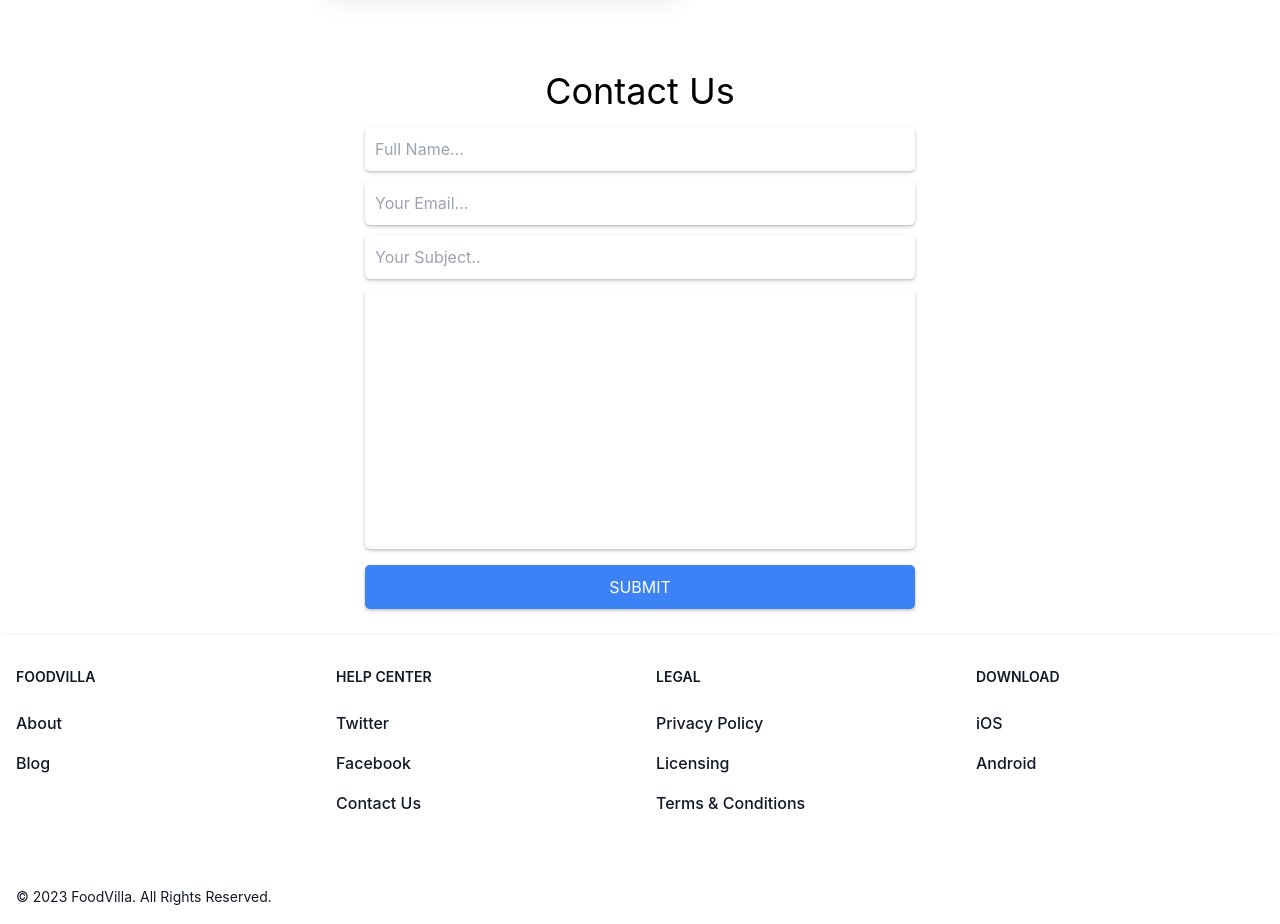
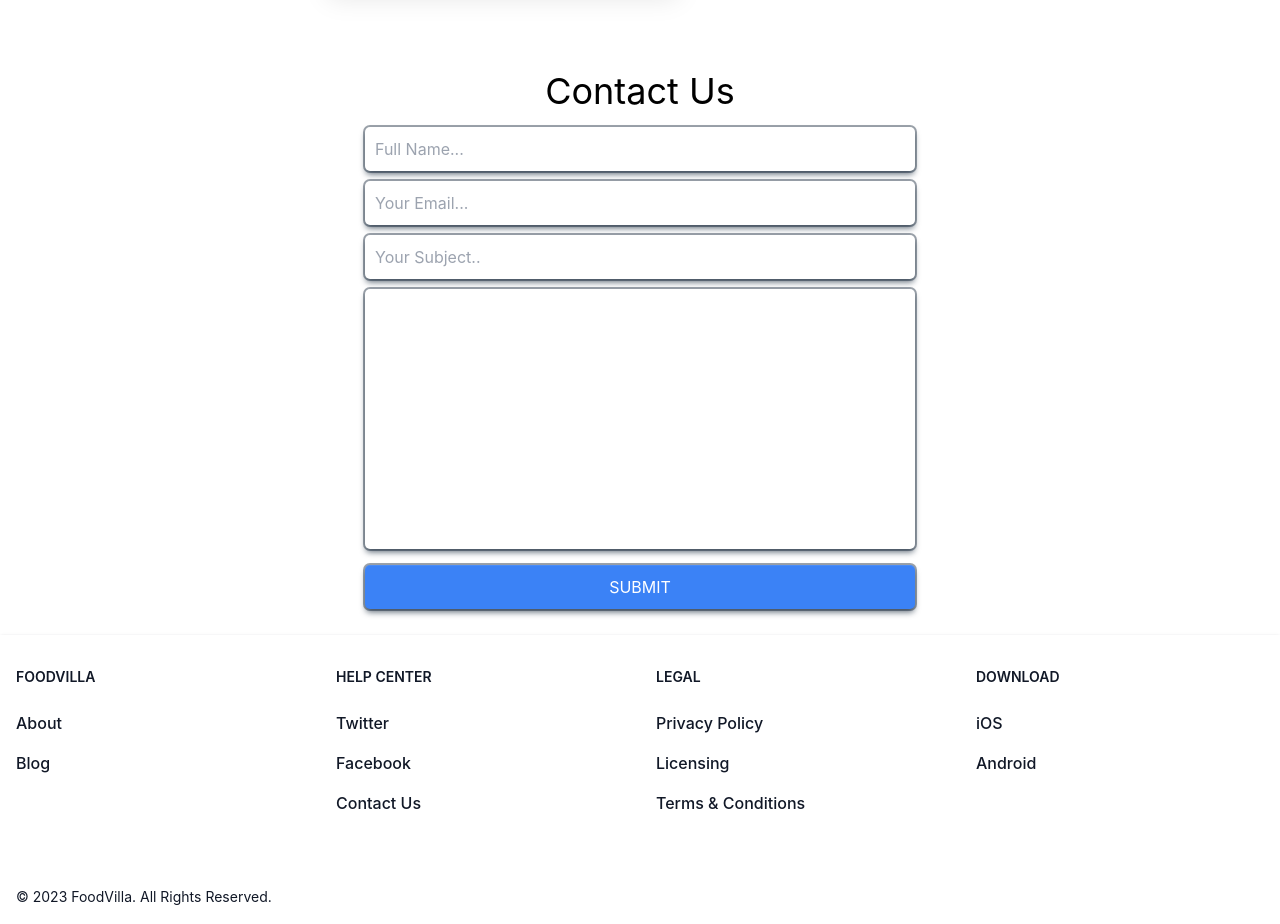
Before and after one commit to amiraidid/Foodvilla, a React (Create React App) app: page / in a window 1280 px wide. Shown: the part 2200-3124 px from the top of the page. Built offline with nearby package versions, Linux system fonts and the light colour scheme; no server answers.

Commit message:
Added more functions

```diff
--- a/src/App.css
+++ b/src/App.css
@@ -89,7 +89,7 @@ form input, textarea {
     border-radius: 5px;
     outline: none;
     resize: none;
-    box-shadow: rgba(50, 50, 93, 0.25) 0px 2px 5px -1px, rgba(0, 0, 0, 0.3) 0px 1px 3px -1px;
+    box-shadow: rgba(6, 24, 44, 0.4) 0px 0px 0px 2px, rgba(6, 24, 44, 0.65) 0px 4px 6px -1px, rgba(255, 255, 255, 0.08) 0px 1px 0px inset;
 }
 
 .card-shadow {
--- a/src/pages/Contact.jsx
+++ b/src/pages/Contact.jsx
@@ -23,7 +23,7 @@ function Contact() {
                     <input className='outline-none' type="email" placeholder='Your Email...' autoComplete='off' name='email'  /><br />
                     <input className='outline-none' type="text" placeholder='Your Subject..' autoComplete='off' name='subject'  /><br />
                     <textarea  className='outline-none' name="" id="" cols="30" rows="10"></textarea><br />
-                    <input type="submit" value="SUBMIT" className='bg-blue-500 text-white cursor-pointer'/>
+                    <input type="submit" value="SUBMIT" className='bg-blue-500 text-white cursor-pointer shadow-amber-50'/>
                 </form>
 
             </div>
```
